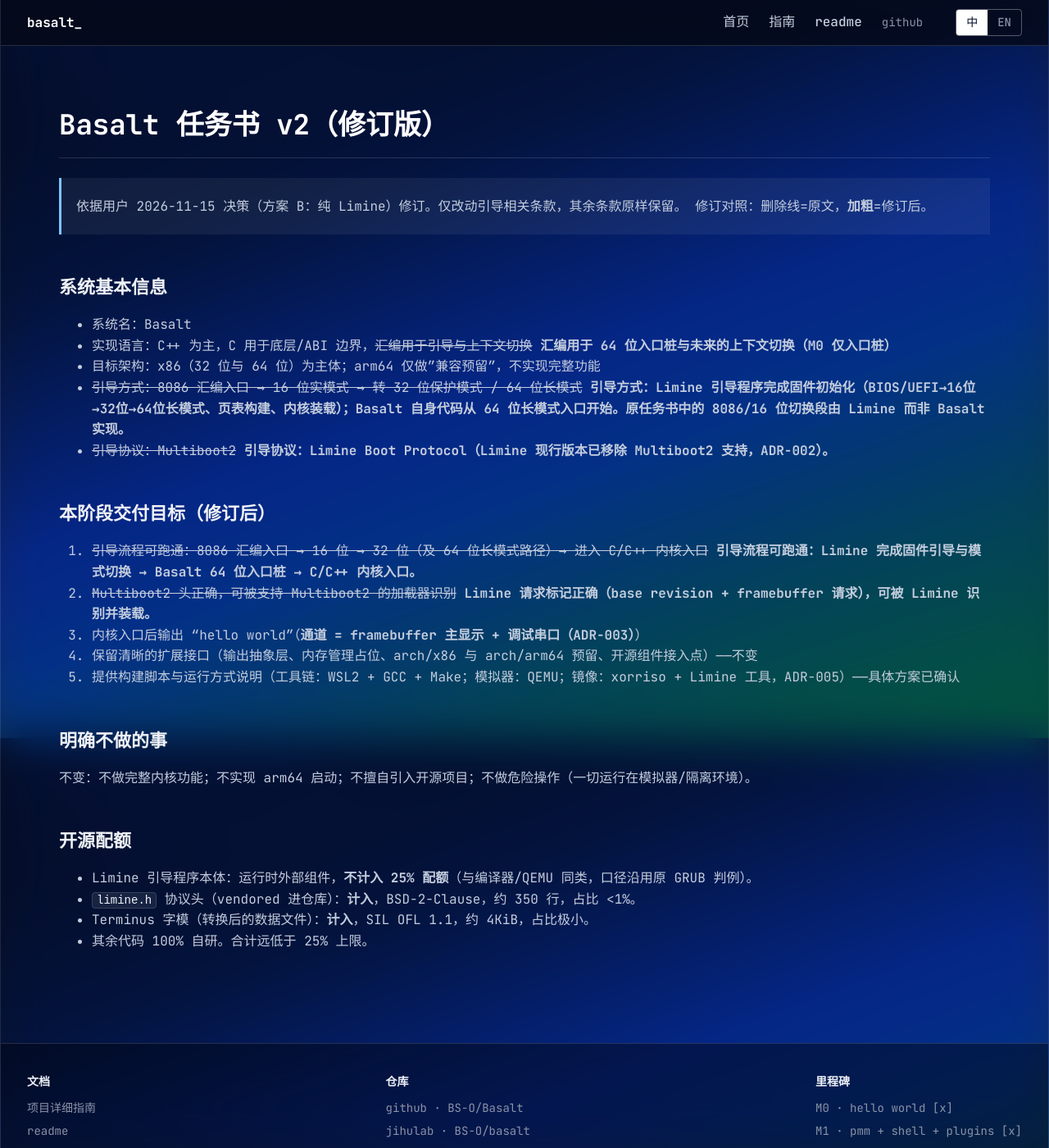
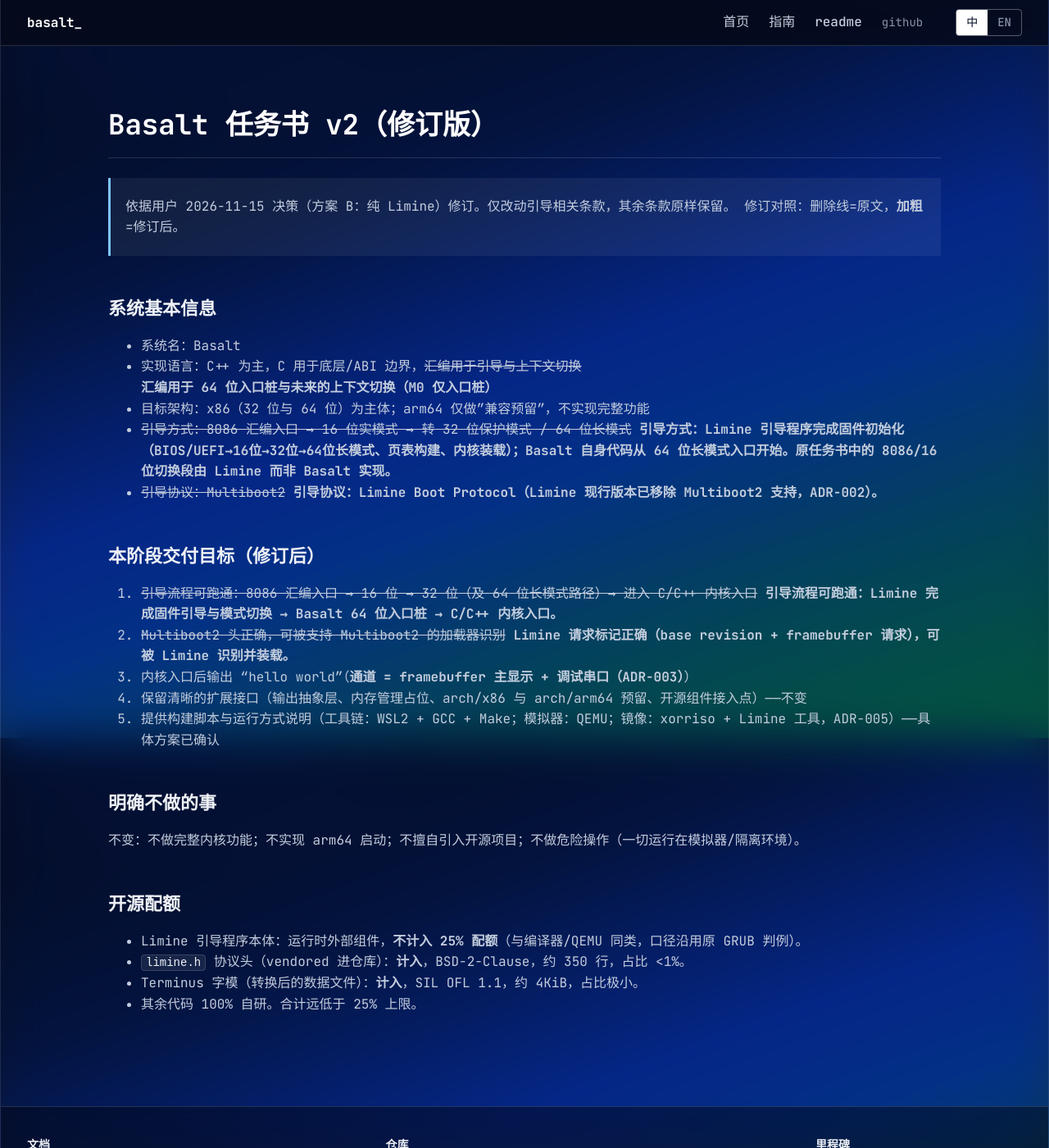
Before and after one commit to BS-O/Basalt, a Jekyll site: the page built from docs/TASK-SPEC.md, in a window 1280 px wide and 1400 px high. Shown: the whole window at 82% size. Built offline with Jekyll 4.4.1, drawn with Linux system fonts in a browser that asks for light colours; our own code applies the rules of GitHub Pages for plain Markdown files.

Commit message:
site: narrow docs text column 1200px -> 1080px (background untouched)

```diff
--- a/docs/_layouts/default.html
+++ b/docs/_layouts/default.html
@@ -173,7 +173,7 @@
   .snippet .dim { color: var(--mute); }
 
   /* ==== markdown docs: wide, black-on-white-text reading ==== */
-  .md-page { max-width: 1200px; margin: 0 auto; padding: 64px 32px 96px; }
+  .md-page { max-width: 1080px; margin: 0 auto; padding: 64px 32px 96px; }
   .md-page h1 { font-size: 34px; font-weight: 700; line-height: 1.4; margin: 8px 0 24px; padding-bottom: 16px; border-bottom: 1px solid var(--hairline); color: var(--ink-deep); }
   .md-page h2 { font-size: 22px; font-weight: 700; margin: 48px 0 16px; color: var(--ink); }
   .md-page h3 { font-size: 17px; font-weight: 700; margin: 32px 0 12px; color: var(--ink); }
@@ -189,7 +189,7 @@
   .md-page blockquote { margin: 16px 0; padding: 6px 18px; color: var(--ash); border-left: 3px solid var(--accent); background: var(--surface-soft); }
   .md-page img { max-width: 100%; border-radius: 4px; border: 1px solid var(--hairline); }
   .md-page hr { border: none; border-top: 1px solid var(--hairline); margin: 40px 0; }
-  .src-note { font: 400 14px/2 var(--mono); color: var(--mute); max-width: 1200px; margin: -64px auto 80px; padding: 0 32px; }
+  .src-note { font: 400 14px/2 var(--mono); color: var(--mute); max-width: 1080px; margin: -64px auto 80px; padding: 0 32px; }
 
   /* ==== footer ==== */
   footer.site { background: rgba(2, 4, 12, 0.45); color: var(--body); border-top: 1px solid var(--hairline); padding: 32px max(32px, calc((100% - 1440px) / 2)); }
```
